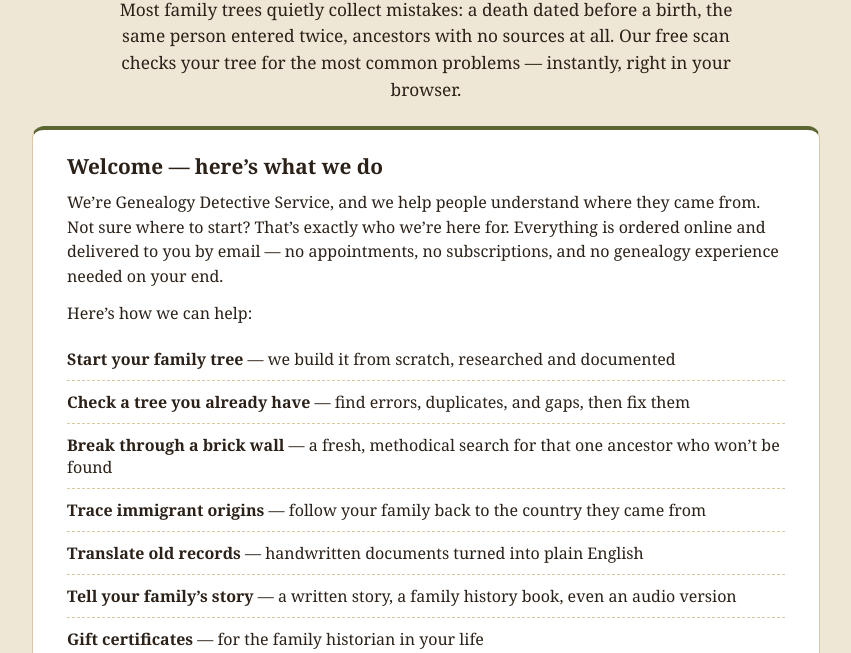
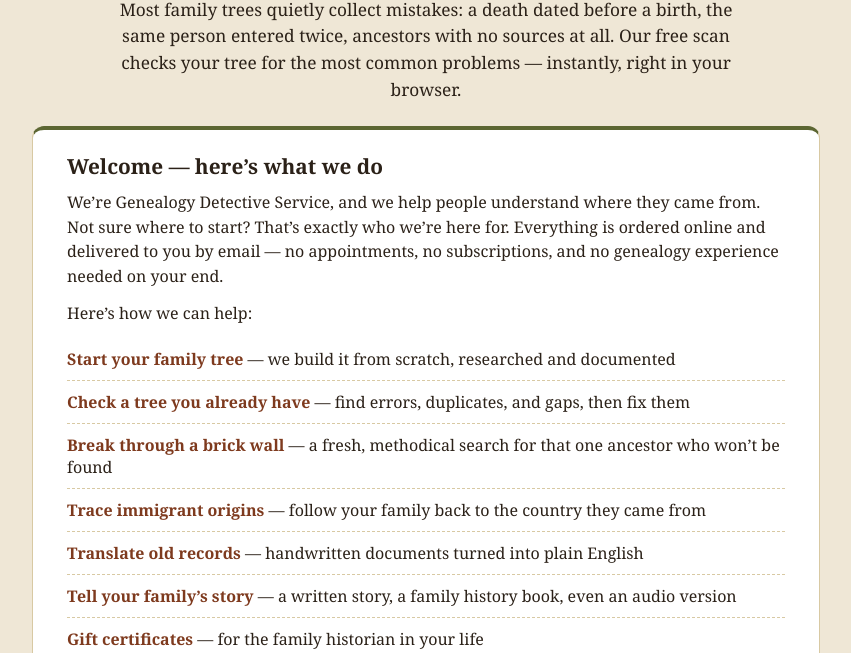
Before and after one commit to jmckay1288/tree-detective-site, a plain HTML site: page free-scan.html in a window 1280 px wide. Shown: the part 147-800 px from the top of the page, without its empty margins (214-1065 px from the left). Drawn offline with Linux system fonts and the light colour scheme; a script that the page names is missing.

Commit message:
Link services on free scan page

```diff
--- a/free-scan.html
+++ b/free-scan.html
@@ -38,6 +38,8 @@ src="https://www.facebook.com/tr?id=1491169856258901&ev=PageView&noscript=1"
   ul.checks li{display:flex;justify-content:space-between;align-items:center;gap:16px;padding:10px 0;border-bottom:1px dashed var(--line);font-size:1rem}
   ul.checks li:last-child{border-bottom:none}
   .badge{flex:none;font-family:Arial,Helvetica,sans-serif;font-size:.72rem;font-weight:800;letter-spacing:.1em;text-transform:uppercase;border:2px solid var(--olive);color:var(--olive);border-radius:4px;padding:4px 10px}
+  ul.checks a{color:var(--rust-deep);text-decoration:none}
+  ul.checks a:hover{text-decoration:underline}
   .cta{display:block;text-align:center;margin:24px auto 8px;max-width:420px;background:var(--rust);color:#fff;text-decoration:none;font-family:Arial,Helvetica,sans-serif;font-weight:700;font-size:1.05rem;border-radius:8px;padding:15px 22px}
   .cta:hover{background:var(--rust-deep)}
   .cta2{display:block;text-align:center;margin:10px auto 0;max-width:420px;background:transparent;color:var(--rust-deep);text-decoration:none;font-family:Arial,Helvetica,sans-serif;font-weight:700;font-size:.98rem;border:1.5px solid var(--rust);border-radius:8px;padding:12px 22px}
@@ -58,15 +60,16 @@ src="https://www.facebook.com/tr?id=1491169856258901&ev=PageView&noscript=1"
     <p>We&rsquo;re Genealogy Detective Service, and we help people understand where they came from. Not sure where to start? That&rsquo;s exactly who we&rsquo;re here for. Everything is ordered online and delivered to you by email — no appointments, no subscriptions, and no genealogy experience needed on your end.</p>
     <p>Here&rsquo;s how we can help:</p>
     <ul class="checks">
-      <li><span><strong>Start your family tree</strong> — we build it from scratch, researched and documented</span></li>
-      <li><span><strong>Check a tree you already have</strong> — find errors, duplicates, and gaps, then fix them</span></li>
-      <li><span><strong>Break through a brick wall</strong> — a fresh, methodical search for that one ancestor who won&rsquo;t be found</span></li>
-      <li><span><strong>Trace immigrant origins</strong> — follow your family back to the country they came from</span></li>
-      <li><span><strong>Translate old records</strong> — handwritten documents turned into plain English</span></li>
-      <li><span><strong>Tell your family&rsquo;s story</strong> — a written story, a family history book, even an audio version</span></li>
-      <li><span><strong>Gift certificates</strong> — for the family historian in your life</span></li>
+      <li><span><a href="https://tree-detective.com/index.html#start-your-family-tree"><strong>Start your family tree</strong></a> — we build it from scratch, researched and documented</span></li>
+      <li><span><a href="https://tree-detective.com/index.html#error-check"><strong>Check a tree you already have</strong></a> — find errors, duplicates, and gaps, then fix them</span></li>
+      <li><span><a href="https://tree-detective.com/index.html#services"><strong>Break through a brick wall</strong></a> — a fresh, methodical search for that one ancestor who won&rsquo;t be found</span></li>
+      <li><span><a href="https://tree-detective.com/index.html#services"><strong>Trace immigrant origins</strong></a> — follow your family back to the country they came from</span></li>
+      <li><span><a href="https://tree-detective.com/index.html#services"><strong>Translate old records</strong></a> — handwritten documents turned into plain English</span></li>
+      <li><span><a href="https://tree-detective.com/index.html#services"><strong>Tell your family&rsquo;s story</strong></a> — a written story, a family history book, even an audio version</span></li>
+      <li><span><a href="https://tree-detective.com/index.html#gift-certificates"><strong>Gift certificates</strong></a> — for the family historian in your life</span></li>
     </ul>
     <p style="margin-top:14px">A good first step costs nothing: the free scan below shows you the shape of your tree in about a minute. If it turns up problems, we&rsquo;d be glad to fix them — and if it comes back clean, you&rsquo;ll have peace of mind for free.</p>
+    <a class="cta2" href="https://tree-detective.com/index.html#services">See everything we offer</a>
   </div>
 
   <div class="card">
```
